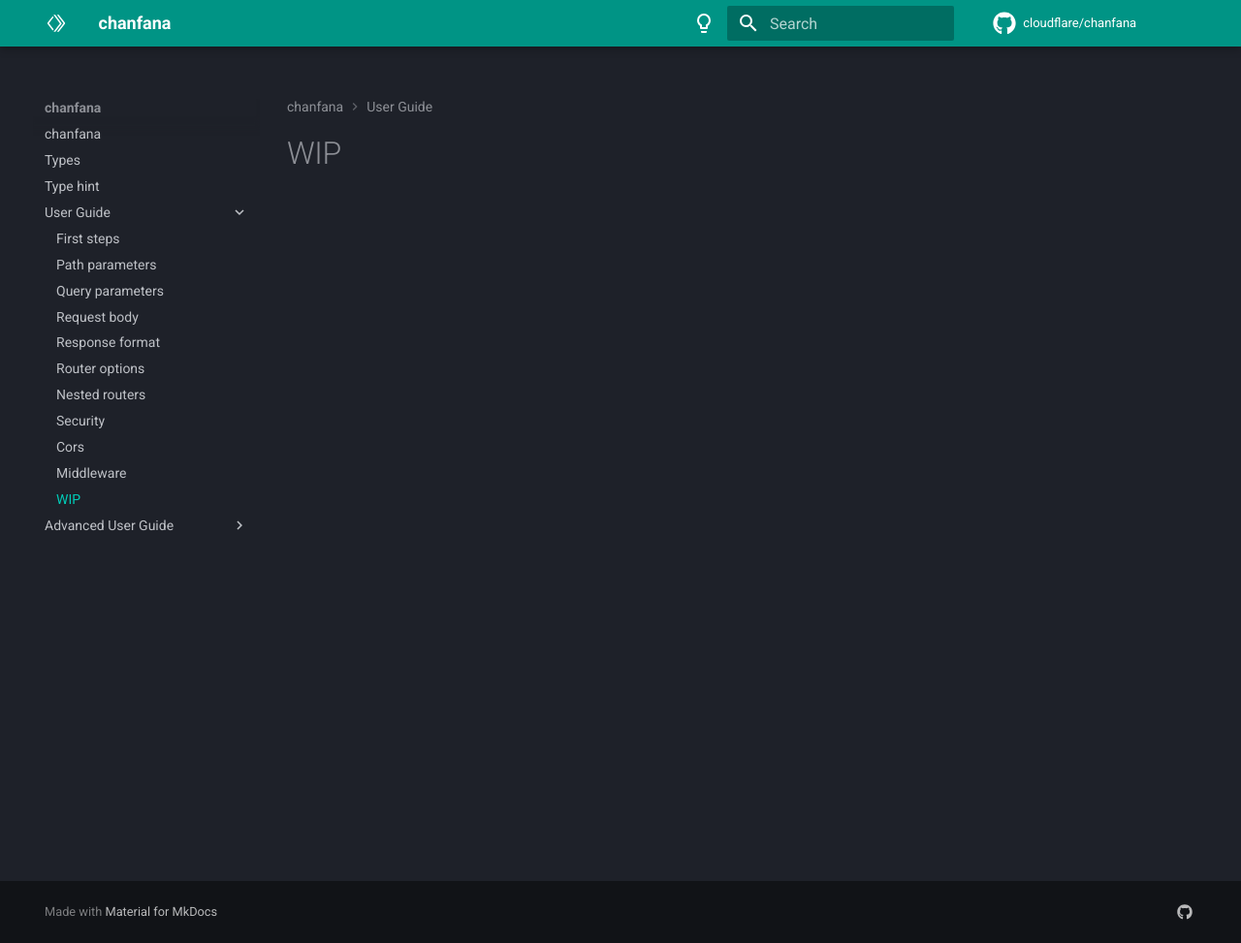
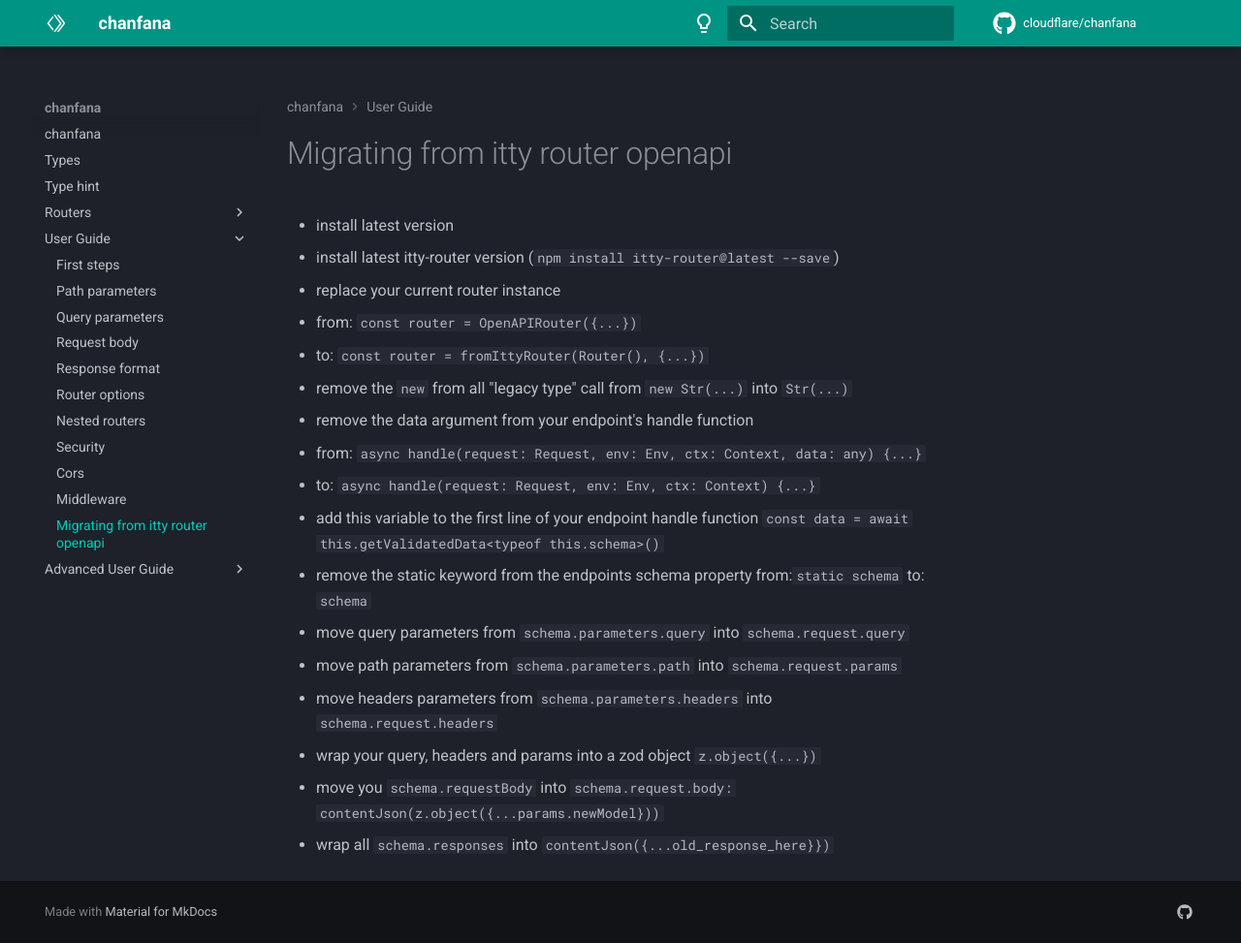
Before and after one commit to cloudflare/chanfana, an MkDocs documentation site: the page built from docs/pages/user-guide/migrating-from-itty-router-openapi.md, in a window 1280 px wide and 973 px high. Shown: the whole window at 97% size. Built offline with MkDocs 1.6.1 and Material for MkDocs 9.7.7, drawn with Linux system fonts in a browser that asks for light colours; comment, search, counter and statistics services are not loaded.

Commit message:
Update docs

```diff
--- a/docs/mkdocs.yml
+++ b/docs/mkdocs.yml
@@ -44,6 +44,9 @@
   - chanfana: index.md
   - types.md
   - type-hint.md
+  - Routers:
+      - routers/hono.md
+      - routers/itty-router.md
   - User Guide:
       - user-guide/first-steps.md
       - user-guide/path-parameters.md
--- a/docs/pages/user-guide/migrating-from-itty-router-openapi.md
+++ b/docs/pages/user-guide/migrating-from-itty-router-openapi.md
@@ -1 +1,17 @@
-# WIP
+- install latest version
+- install latest itty-router version (`npm install itty-router@latest --save`)
+- replace your current router instance
+  - from: `const router = OpenAPIRouter({...})`
+  - to:  `const router = fromIttyRouter(Router(), {...})`
+- remove the `new` from all "legacy type" call from `new Str(...)` into `Str(...)`
+- remove the data argument from your endpoint's handle function
+  - from: `async handle(request: Request, env: Env, ctx: Context, data: any) {...}`
+  - to: `async handle(request: Request, env: Env, ctx: Context) {...}`
+- add this variable to the first line of your endpoint handle function `const data = await this.getValidatedData<typeof this.schema>()`
+- remove the static keyword from the endpoints schema property from:`static schema` to: `schema`
+- move query parameters from `schema.parameters.query` into `schema.request.query`
+- move path parameters from `schema.parameters.path` into `schema.request.params`
+- move headers parameters from `schema.parameters.headers` into `schema.request.headers`
+- wrap your query, headers and params into a zod object `z.object({...})`
+- move you `schema.requestBody` into `schema.request.body: contentJson(z.object({...params.newModel}))`
+- wrap all `schema.responses` into `contentJson({...old_response_here}})`
```
Also changed, not shown: docs/pages/routers/hono.md (added, +36 -0 lines), docs/pages/routers/itty-router.md (added, +36 -0 lines).
